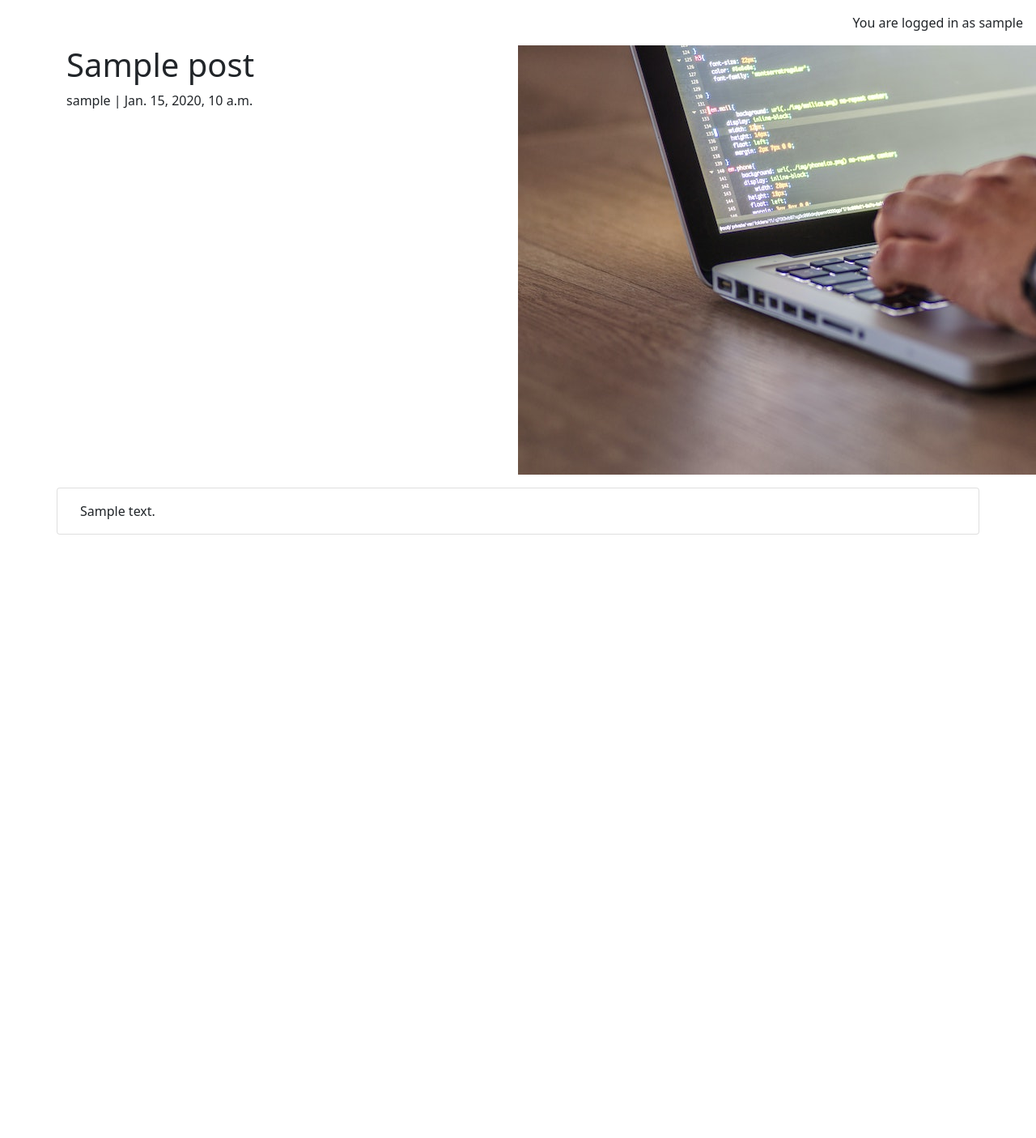
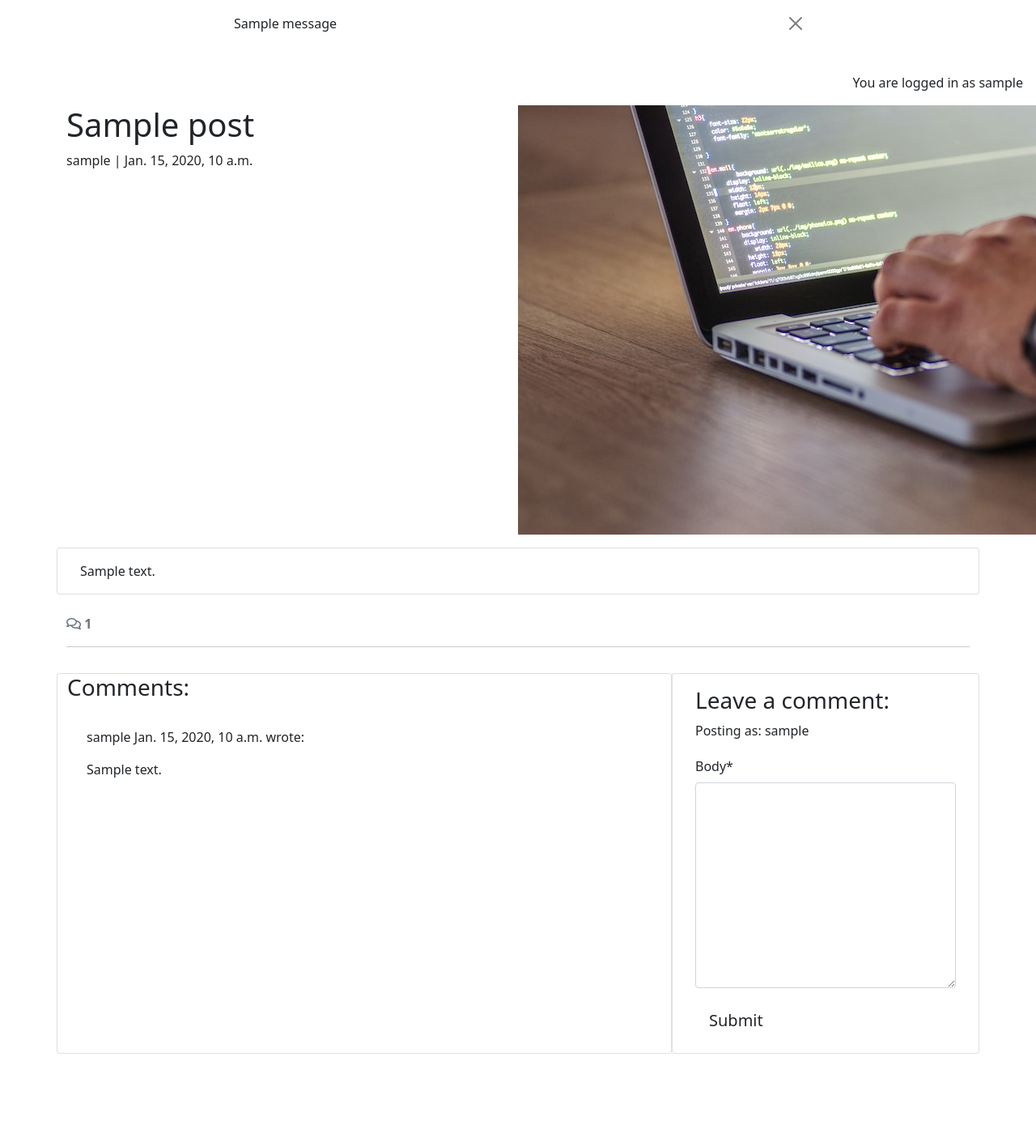
Before and after one commit to Yourhonour365/codestar-blog, a Django app: a page that uses templates/base.html in a window 1280 px wide; the page is wider, and only the part inside the window is pictured. Shown: the part 56-1461 px from the top of that part at 81% size. Before the commit the page ends 716 px from the top of that part, so only its background shows below. Run offline with Django 5.2, Linux system fonts and the light colour scheme; a user stored in the database is signed in; tables that the repository leaves empty hold one stand-in row (values such as "Sample post"); one stand-in notice (Sample message) is shown; parts of the project's set-up code (start-up, migrations or seed data) failed here and were passed over; some libraries are stand-ins or nearby versions.

Commit message:
add comment display, comment form, and success messages

```diff
--- /dev/null
+++ b/blog/forms.py
@@ -0,0 +1,8 @@
+from .models import Comment
+from django import forms
+
+
+class CommentForm(forms.ModelForm):
+    class Meta:
+        model = Comment
+        fields = ('body',)
--- a/blog/templates/blog/post_detail.html
+++ b/blog/templates/blog/post_detail.html
@@ -1,6 +1,7 @@
 
 {% extends 'base.html' %} {% block content %}
 {% load static %}
+{% load crispy_forms_tags %}
 
 <div class="masthead">
     <div class="container">
@@ -24,9 +25,67 @@
             <div class="card-body">
                 <!-- The post content goes inside the card-text. -->
                 <!-- Use the | safe filter inside the template tags -->
-                <p class="card-text">
-                    {{ post.content | safe }}
-                </p>
+                <p class="card-text">{{ post.content | safe }}</p>
+            </div>
+        </div>
+    </div>
+    <!-- Displaying count of comments -->
+    <div class="row">
+        <div class="col-12">
+            <strong class="text-secondary">
+                <i class="far fa-comments"></i> {{ comment_count }}
+            </strong>
+        </div>
+        <div class="col-12">
+            <hr>
+        </div>
+    </div>
+    <!-- Displaying Comments -->
+    <div class="row">
+        <div class="col-md-8 card mb-4  mt-3 ">
+            <h3>Comments:</h3>
+            <div class="card-body">
+                <!-- We want a for loop inside the empty control tags
+                  to iterate through each comment in comments -->
+                {% for comment in comments %}
+                <div class="p-2 comments
+                  {% if not comment.approved and comment.author == user %}
+                  faded{% elif not comment.approved %} d-none{% endif %}">
+                    <p class="font-weight-bold">
+                        {{ comment.author }}
+                        <span class="font-weight-normal">
+                            {{ comment.created_on }}
+                        </span> wrote:
+                    </p>
+                    <div id="comment{{ comment.id }}">
+                        {{ comment.body | linebreaks }}
+                    </div>
+                    {% if not comment.approved and comment.author == user %}
+                    <p class="approval">
+                        This comment is awaiting approval
+                    </p>
+                    {% endif %}
+                </div>
+                <!-- Our for loop ends here -->
+                {% endfor %}
+            </div>
+        </div>
+        <!-- Creating New Comments -->
+        <div class="col-md-4 card mb-4 mt-3">
+            <div class="card-body">
+                {% if user.is_authenticated %}
+                <h3>Leave a comment:</h3>
+                <p>Posting as: {{ user.username }}</p>
+                <form id="commentForm" method="post"
+                  style="margin-top: 1.3em;">
+                    {{ comment_form | crispy }}
+                    {% csrf_token %}
+                    <button id="submitButton" type="submit"
+                      class="btn btn-signup btn-lg">Submit</button>
+                </form>
+                {% else %}
+                <p>Log in to leave a comment</p>
+                {% endif %}
             </div>
         </div>
     </div>
--- a/blog/views.py
+++ b/blog/views.py
@@ -1,11 +1,9 @@
 from django.shortcuts import render, get_object_or_404
 from django.views import generic
+from django.contrib import messages
 from .models import Post
-#from django.http import HttpResponse
+from .forms import CommentForm
 
-# Create your views here.
-#def my_blog(request):
-    #return HttpResponse("Hello, blog!")
 
 class PostList(generic.ListView):
 
@@ -29,10 +27,30 @@ def post_detail(request, slug):
 
     queryset = Post.objects.filter(status=1)
     post = get_object_or_404(queryset, slug=slug)
+    comments = post.comments.all().order_by("-created_on")
+    comment_count = post.comments.filter(approved=True).count()
+
+    if request.method == "POST":
+        comment_form = CommentForm(data=request.POST)
+        if comment_form.is_valid():
+            comment = comment_form.save(commit=False)
+            comment.author = request.user
+            comment.post = post
+            comment.save()
+            messages.add_message(
+                request, messages.SUCCESS,
+                'Comment submitted and awaiting approval'
+            )
+
+    comment_form = CommentForm()
 
     return render(
         request,
         "blog/post_detail.html",
-        {"post": post
+        {
+            "post": post,
+            "comments": comments,
+            "comment_count": comment_count,
+            "comment_form": comment_form,
         },
     )
--- a/codestar_blog/settings.py
+++ b/codestar_blog/settings.py
@@ -43,6 +43,8 @@ INSTALLED_APPS = [
     "allauth",
     "allauth.account",
     "allauth.socialaccount",
+    "crispy_forms",
+    "crispy_bootstrap5",
     "django_summernote",
     "blog",
     "about",
@@ -114,6 +116,9 @@ AUTH_PASSWORD_VALIDATORS = [
 
 ACCOUNT_EMAIL_VERIFICATION = 'none'
 
+CRISPY_ALLOWED_TEMPLATE_PACKS = "bootstrap5"
+CRISPY_TEMPLATE_PACK = "bootstrap5"
+
 
 # Internationalization
 LANGUAGE_CODE = "en-us"
--- a/requirements.txt
+++ b/requirements.txt
@@ -3,11 +3,13 @@ bleach==6.3.0
 certifi==2026.1.4
 cffi==2.0.0
 charset-normalizer==3.4.4
+crispy-bootstrap5==0.7
 cryptography==46.0.5
 defusedxml==0.7.1
 dj-database-url==0.5.0
 Django==6.0.2
 django-allauth==0.57.2
+django-crispy-forms==2.5
 django-summernote==0.8.20.0
 gunicorn==20.1.0
 idna==3.11
--- a/templates/base.html
+++ b/templates/base.html
@@ -78,7 +78,21 @@
             </div>
         </div>
     </nav>
-
+    <!-- displaying Django messages -->
+    <div class="container">
+      <div class="row">
+        <div class="col-md-8 offset-md-2">
+          {% for message in messages %}
+          <div class="alert {{ message.tags }} alert-dismissible
+            fade show" id="msg" role="alert">
+            {{ message | safe }}
+            <button type="button" class="btn-close"
+              data-bs-dismiss="alert" aria-label="Close"></button>
+          </div>
+          {% endfor %}
+        </div>
+      </div>
+    </div>
     <main class="flex-shrink-0 main-bg">
 
         {% if user.is_authenticated %}
```
